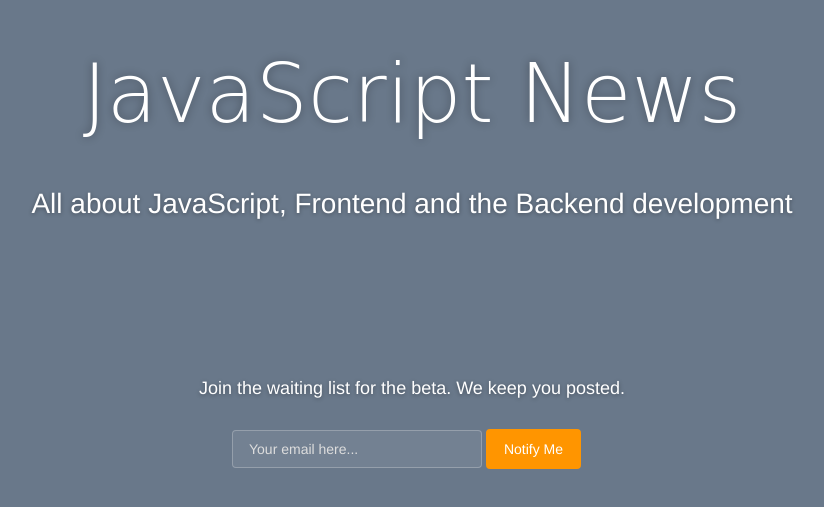
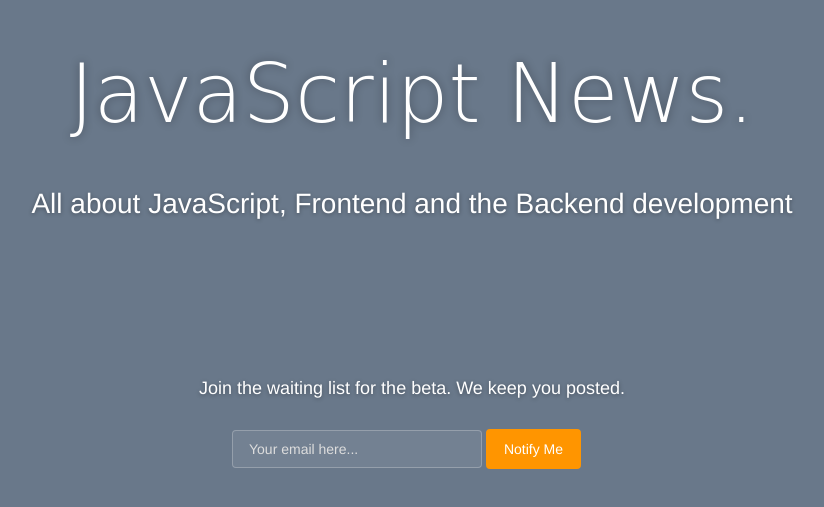
Before and after one commit to markoch/dev-news-os, a website: page public/index.html in a window 1280 px wide. Shown: the part 101-608 px from the top of the page, without its empty margins (228-1052 px from the left). Drawn offline with nearby package versions, Linux system fonts and the light colour scheme; a web font is replaced by a local one.

Commit message:
Another test commit

```diff
--- a/public/index.html
+++ b/public/index.html
@@ -33,7 +33,7 @@
 
     <div class="container">
         <h1 class="logo cursive">
-            JavaScript News
+            JavaScript News.
         </h1>
 <!--  H1 can have 2 designs: "logo" and "logo cursive"           -->
 
```
